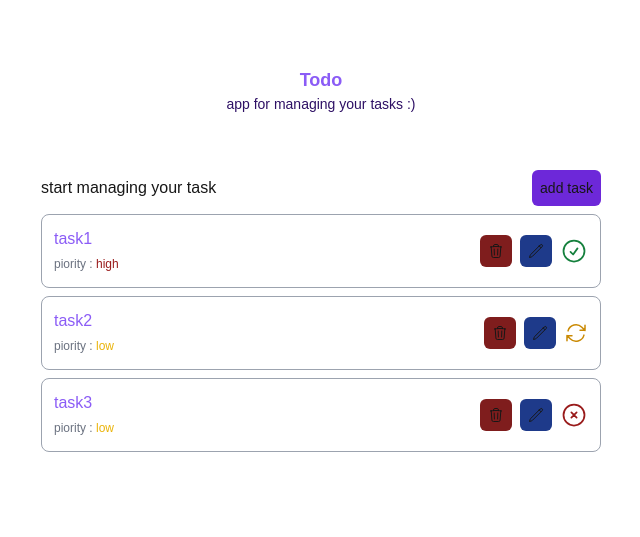
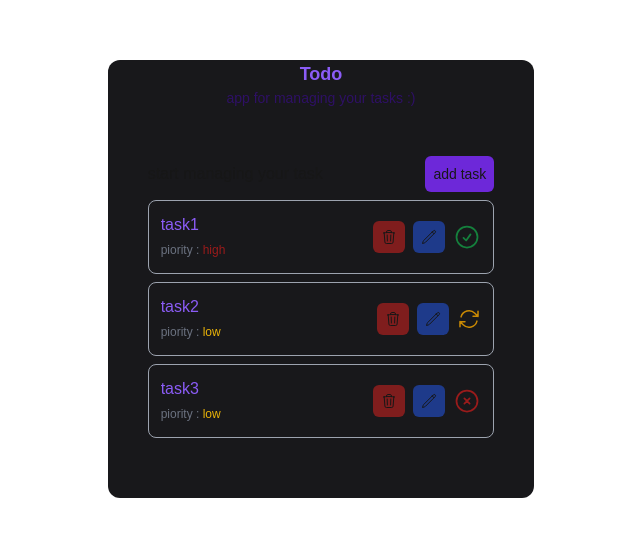
Before and after one commit to atiehZargarani/todolist-nextjs, a Next.js app: page / in a window 1280 px wide. Shown: the part 121-658 px from the top of the page, without its empty margins (319-959 px from the left). Built offline with nearby package versions, Linux system fonts and the light colour scheme.

Commit message:
style : change style of main page

```diff
--- a/src/app/page.js
+++ b/src/app/page.js
@@ -7,7 +7,7 @@ export default function Home() {
     <div className="flex items-center justify-center h-screen">
 
 
-      <div className="flex flex-col space-y-4 w-1/2">
+      <div className="flex flex-col space-y-2 w-1/3 bg-zinc-900 rounded-xl pb-5">
         <header>
           <TheHeader
             title="Todo"
```
